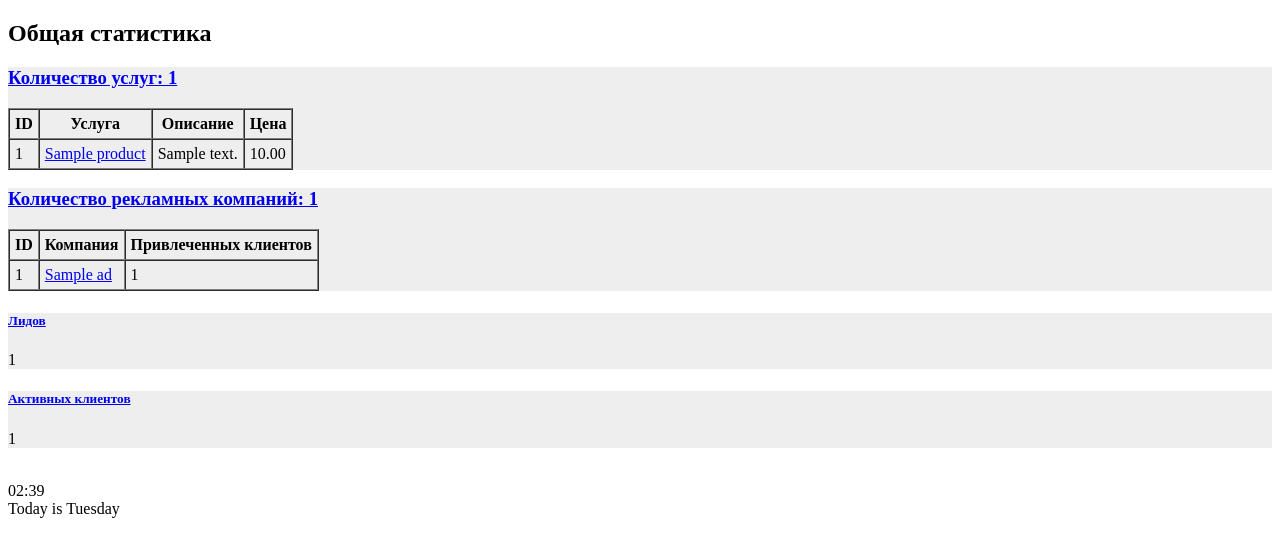
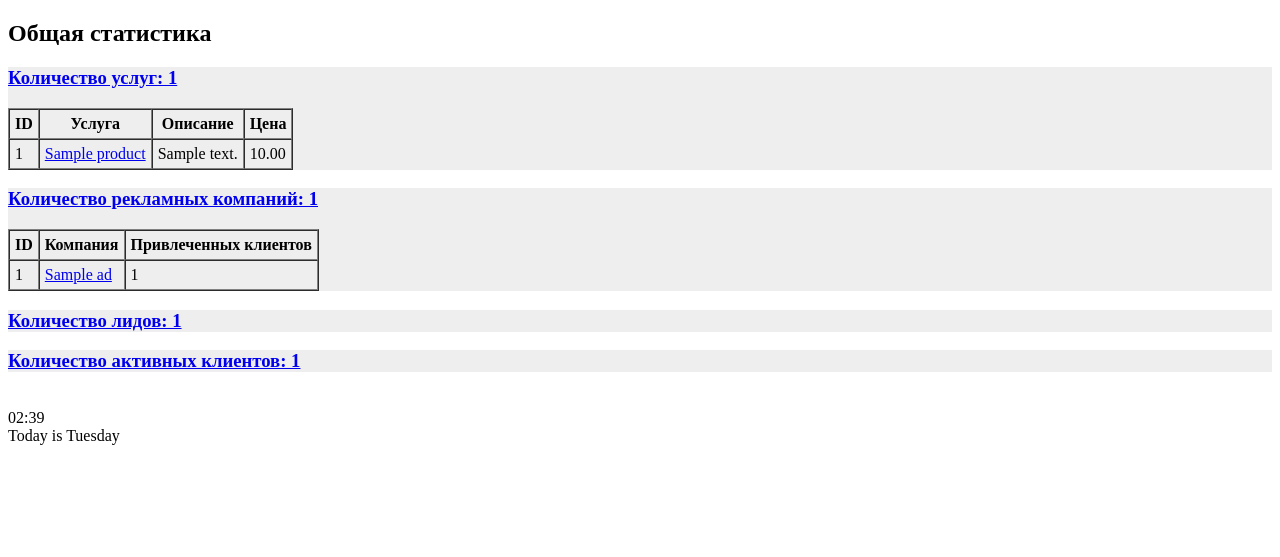
Before and after one commit to alexsemenovv/CRM-customer-management-system, a Django app: page /statistics/ in a window 1280 px wide. Shown: the top 557 px of the page. Run offline with Django 4.2, Linux system fonts and the light colour scheme; tables that the repository leaves empty hold one stand-in row (values such as "Sample post").

Commit message:
added amount leads and customers

```diff
--- a/DjangoCRM/statisticsapp/templates/statisticsapp/index.html
+++ b/DjangoCRM/statisticsapp/templates/statisticsapp/index.html
@@ -66,22 +66,18 @@
     <div class="col">
         <div class="card border-light shadow" style="background: #eee">
             <div class="card-body">
-                <h5 class="card-title fw-bold">
-                    <a href="/leads/" class="link-dark text-decoration-none">Лидов</a>
-                </h5>
-                <i class="fas fa-user-clock float-end"></i>
-                <p class="card-text fw-bold fs-1">{{ leads|length }}</p>
+                <h3 class="card-title fw-bold">
+                    <a href="/leads/" class="link-dark text-decoration-none">Количество лидов: {{ leads.count }}</a>
+                </h3>
             </div>
         </div>
     </div>
     <div class="col">
         <div class="card border-light shadow">
             <div class="card-body" style="background: #eee">
-                <h5 class="card-title fw-bold">
-                    <a href="/customers/" class="link-dark text-decoration-none">Активных клиентов</a>
-                </h5>
-                <i class="fas fa-user-check float-end"></i>
-                <p class="card-text fw-bold fs-1">{{ customers|length }}</p>
+                <h3 class="card-title fw-bold">
+                    <a href="/customers/" class="link-dark text-decoration-none">Количество активных клиентов: {{ customers.count }}</a>
+                </h3>
             </div>
         </div>
     </div>
--- a/DjangoCRM/statisticsapp/views.py
+++ b/DjangoCRM/statisticsapp/views.py
@@ -1,5 +1,6 @@
 from http.client import HTTPResponse
 
+from django.db.models import Count
 from django.http import HttpRequest
 from django.shortcuts import render
 
@@ -13,8 +14,8 @@ from productapp.models import Product
 def get_statistics(request: HttpRequest) -> HTTPResponse:
     """Функция считает общую статистику"""
     products = Product.objects.all()  # услуги
-    leads = Lead.objects.all()  # потенциальные клиенты
-    customers = Customer.objects.all()  # активные клиенты
+    leads = Lead.objects.annotate(count=Count("id"))  # потенциальные клиенты
+    customers = Customer.objects.annotate(count=Count("id"))  # активные клиенты
     ads = Lead.objects.raw(
         """
         select aa.id, aa.name, COUNT(ll.id) as count
@@ -23,6 +24,7 @@ def get_statistics(request: HttpRequest) -> HTTPResponse:
         GROUP BY aa.id
         """
     )
+    print(customers)
 
     context = {
         "products": products,
```
